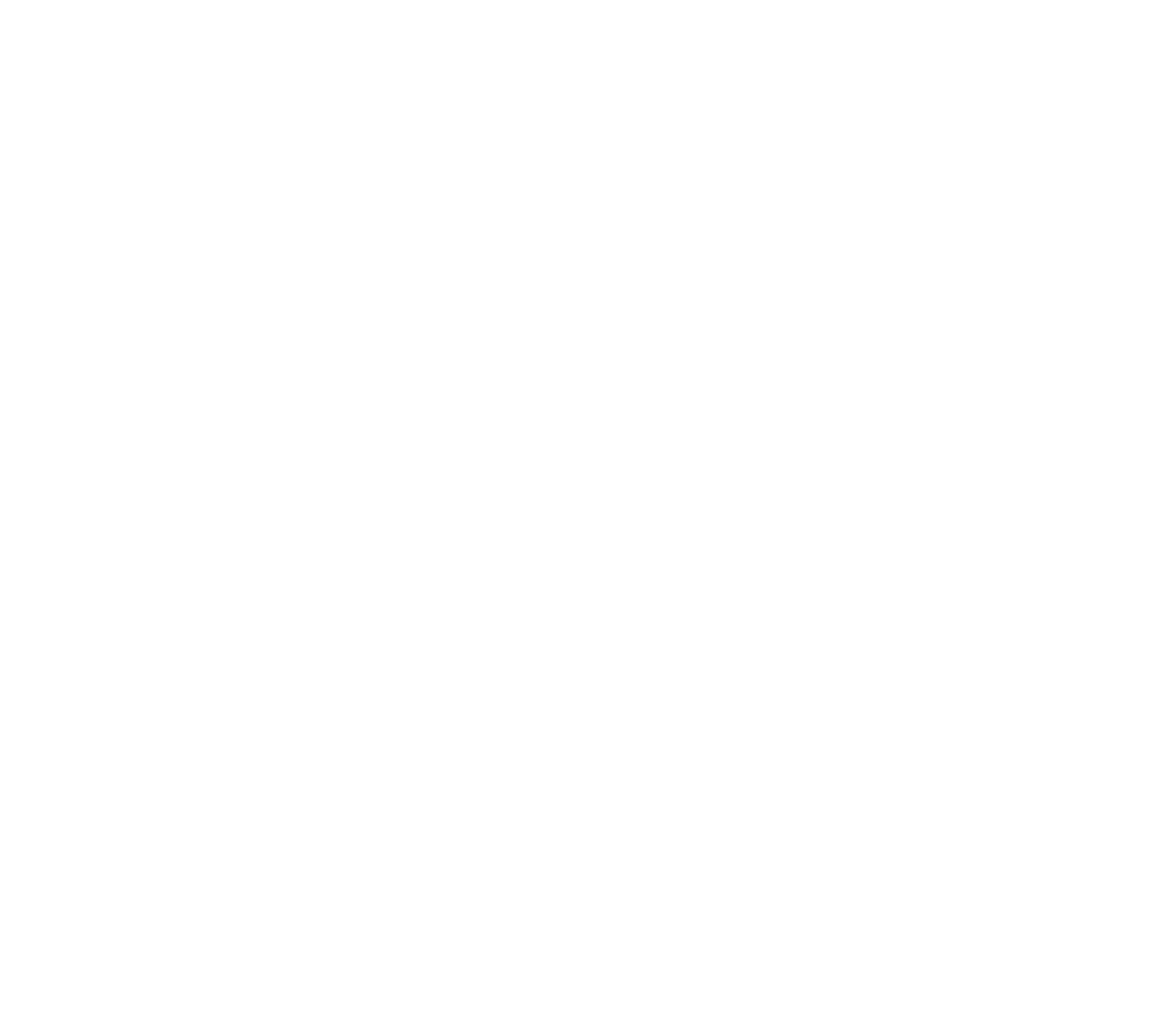
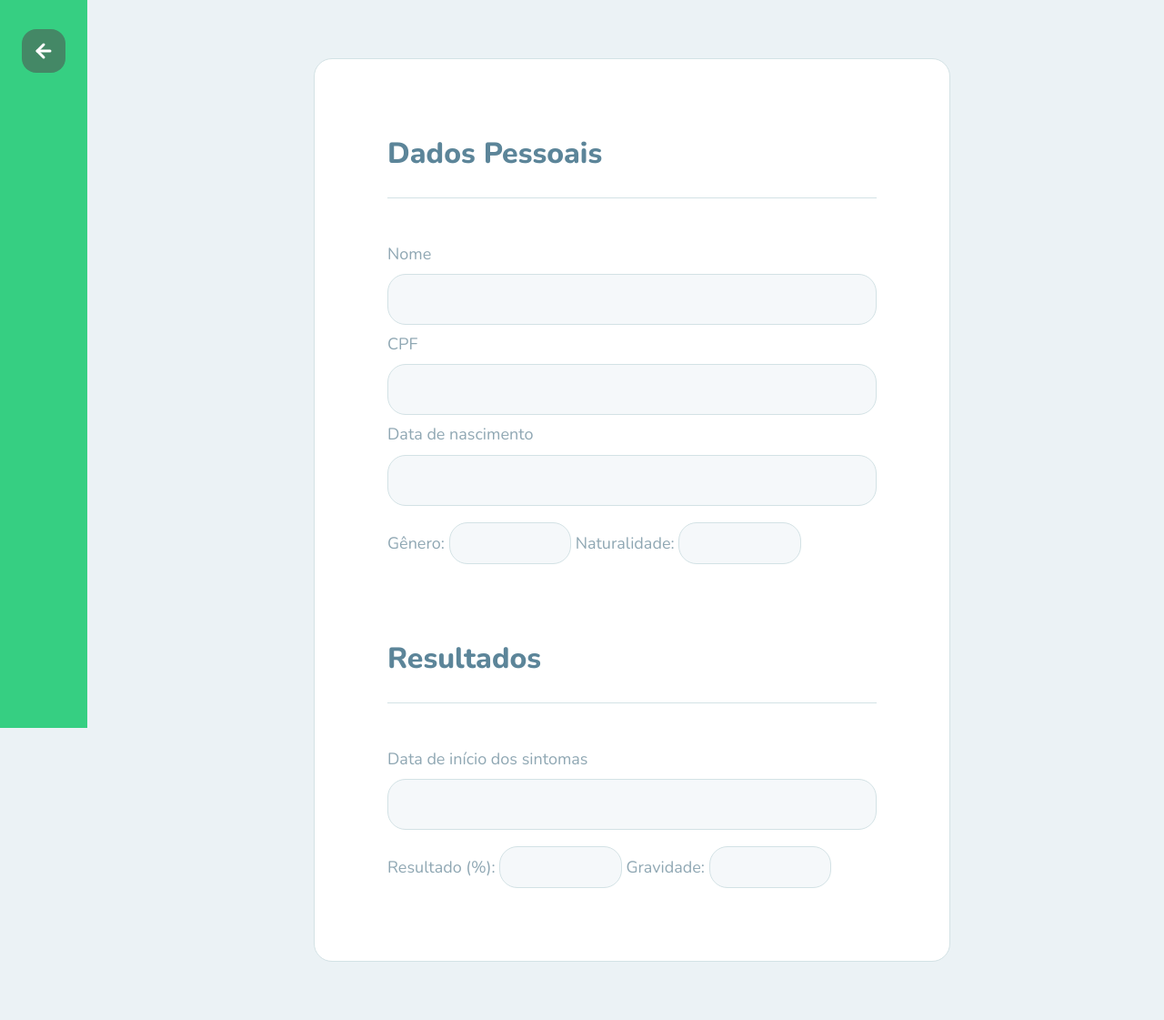
Before and after one commit to dhianapereira/gestor-de-consultas, a PHP site: page /app/pages/medical_records/medical_records_page.php in a window 1280 px wide. Before the commit the page is empty. Shown: the whole page at 91% size. Before the commit the page ends 800 px from the top, so only its background shows below. Run offline with PHP 8.4, Linux system fonts and the light colour scheme.

Commit message:
adds medical records page

```diff
--- a/app/pages/medical_records/medical_records_page.php
+++ b/app/pages/medical_records/medical_records_page.php
@@ -0,0 +1,96 @@
+<html>
+  <head>
+    <title>Unidade de Saúde | Prontuário</title>
+    <meta charset="utf-8" />
+    <meta name="viewport" content="width=device-width, initial-scale=1.0" />
+    <link rel="shortcut icon" href="#" />
+    <link
+      rel="stylesheet"
+      type="text/css"
+      href="../../../public/styles/css/main.css"
+    />
+    <link
+      rel="stylesheet"
+      type="text/css"
+      href="../../../public/styles/css/form.css"
+    />
+    <link
+      rel="stylesheet"
+      type="text/css"
+      href="../../../public/styles/css/buttons.css"
+    />
+    <link
+      rel="stylesheet"
+      type="text/css"
+      href="../../../public/styles/css/animations.css"
+    />
+    <link
+      rel="stylesheet"
+      type="text/css"
+      href="../../../public/styles/css/sidebar.css"
+    />
+    <link
+      href="https://fonts.googleapis.com/css2?family=Nunito:wght@400;600;800&display=swap"
+      rel="stylesheet"
+    />
+  </head>
+  <body>
+    <div class="page-pattern">
+      <aside class="animate-right sidebar">
+        <footer>
+          <button onclick="history.back()">
+            <img src="../../../public/styles/img/arrow-back.svg" alt="Voltar" />
+          </button>
+        </footer>
+      </aside>
+      <main class="animate-appear with-sidebar">
+        <form>
+          <fieldset>
+            <legend>Dados Pessoais</legend>
+            <div class="input-block">
+              <label for="full_name">Nome</label>
+              <input id="full_name" disabled/>
+            </div>
+            <div class="input-block">
+              <label for="cpf">CPF</label>
+              <input id="cpf" disabled />
+            </div>
+            <div class="input-block">
+              <label  for="date_of_birth">Data de nascimento</label>
+              <input id="date_of_birth" disabled />
+            </div>
+            <br>
+            <span class="line">
+                <span class="input-block">
+                    <label for="genre">Gênero: </label>
+                    <input id="genre" disabled />
+               </span>
+                <span class="input-block">
+                    <label for="naturalness">Naturalidade: </label>
+                    <input id="naturalness" disabled />
+                </span>
+            </span>
+            </fieldset>
+            <fieldset>
+                <legend>Resultados</legend>
+                <div class="input-block">
+                    <label for="start_date">Data de início dos sintomas</label>
+                    <input id="start_date" disabled/>
+                </div>
+                <br>
+                <span class="line">
+                    <span class="input-block">
+                        <label for="result">Resultado (%): </label>
+                        <input id="result" disabled/>
+                    </span>
+                    <span class="input-block">
+                        <label for="gravity">Gravidade: </label>
+                        <input id="gravity" disabled/>
+                    </span>
+                </span>
+            </fieldset>
+        </form>
+      </main>
+    </div>
+  </body>
+</html>
--- a/app/pages/patient/register_page.html
+++ b/app/pages/patient/register_page.html
@@ -68,7 +68,7 @@
             </div>
 
             <div class="input-block">
-              <label>Data de nascimento</label>
+              <label for="date_of_birth">Data de nascimento</label>
               <input id="date_of_birth" name="date_of_birth" required />
             </div>
 
--- a/public/styles/css/form.css
+++ b/public/styles/css/form.css
@@ -31,6 +31,18 @@ fieldset legend {
   padding-bottom: 2.4rem;
 }
 
+.line .input-block input{
+  width: 25%;
+  padding: 1rem;
+
+  background: #f5f8fa;
+  border: 1px solid #d3e2e5;
+  border-radius: 2rem;
+
+  color: #5c8599;
+  outline: none;
+}
+
 .input-block label {
   color: #8fa7b3;
   margin-bottom: 0.8rem;
```
